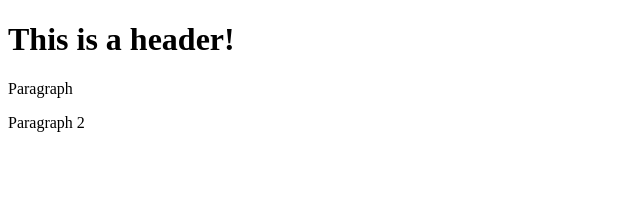
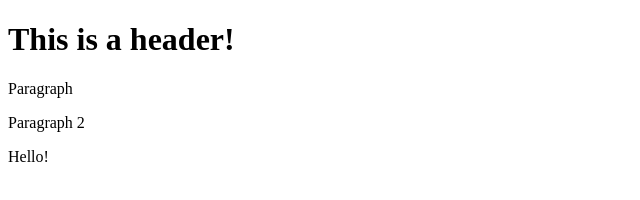
Before and after one commit to MrChaseJacobs/git-test, a website: page index.html in a window 1280 px wide. Shown: the full height of the page, 0-640 px from the left. Drawn offline with Linux system fonts and the light colour scheme.

Commit message:
Using NPM

```diff
--- a/index.html
+++ b/index.html
@@ -12,6 +12,7 @@
     <h1>This is a header!</h1>
     <p>Paragraph</p>
     <p>Paragraph 2</p>
+    <p>Hello!</p>
 </body>
 
 </html>
```
Also changed, not shown: package.json (added, +24 -0 lines), 2 other files.
